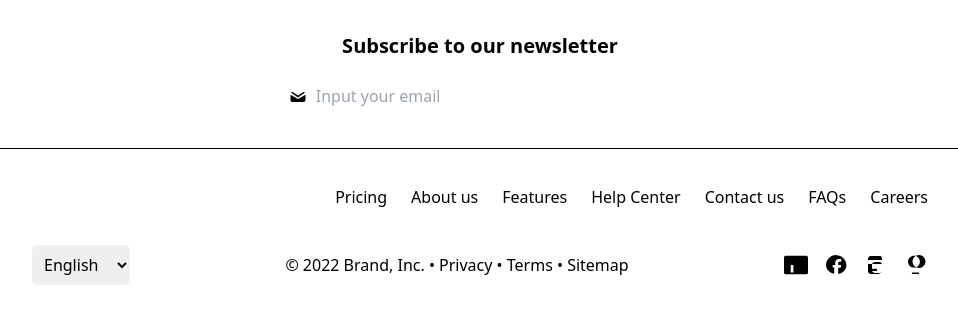
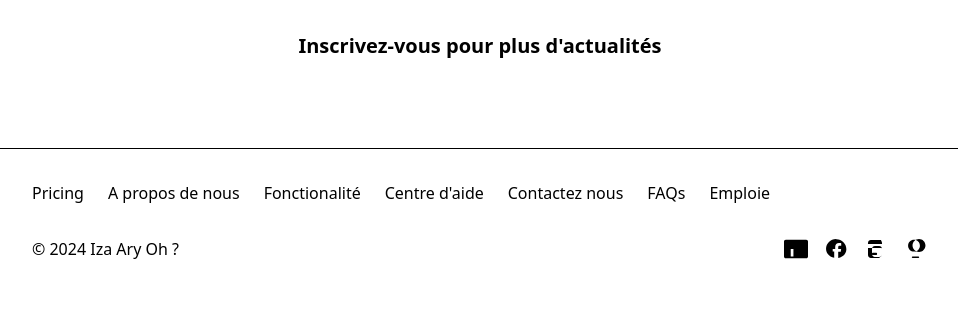
Before and after one commit to IzzoBio/frontend, a React (Vite) app: page /foot in a window 1280 px wide. Shown: the top 324 px of the page, without its empty margins (160-1118 px from the left). Built offline with nearby package versions, Linux system fonts and the light colour scheme.

Commit message:
fix: remove the navbar

```diff
--- a/src/app/Landing/Landing.jsx
+++ b/src/app/Landing/Landing.jsx
@@ -1,4 +1,4 @@
-import * as React from 'react';
+import React from 'react';
 import Box from '@mui/material/Box';
 import Button from '@mui/material/Button';
 import Typography from '@mui/material/Typography';
@@ -9,6 +9,7 @@ import Advantage from './Advantage';
 import Services from './Services';
 import Partner from './Partner';
 import NewsLetter from './NewsLetter';
+import Footer from '../footerTest/footerTest';
 
 const style = {
   position: 'absolute',
@@ -23,15 +24,23 @@ const style = {
 };
 
 export default function Landing() {
-
   return (
     <div>
         <Navbar />
         <Hero />
-        <Advantage />
-        <Services/>
-        <Partner />
-        <NewsLetter />
+        <section id="advantages">
+          <Advantage />
+        </section>
+        <section id="services">
+          <Services />
+        </section>
+        <section id="partner">
+          <Partner />
+        </section>
+        <section id="newsletter">
+          <NewsLetter />
+        </section>
+        <Footer />
     </div>
   );
 }
--- a/src/app/footerTest/footerTest.jsx
+++ b/src/app/footerTest/footerTest.jsx
@@ -6,25 +6,10 @@ const Footer = () => {
       <div className="max-w-6xl mx-auto flex flex-col items-center">
         {/* Section Newsletter */}
         <div className="text-center mb-8">
-          <h2 className="text-xl font-semibold mb-4">Subscribe to our newsletter</h2>
+          <h2 className="text-xl font-semibold mb-4">Inscrivez-vous pour plus d'actualités</h2>
           <div className="flex justify-center items-center space-x-4">
             <div className="relative">
-              <span className="absolute inset-y-0 left-0 flex items-center pl-3">
-                <svg
-                  className="w-5 h-5 text-gray-400"
-                  fill="currentColor"
-                  viewBox="0 0 20 20"
-                  xmlns="http://www.w3.org/2000/svg"
-                >
-                  <path d="M2.94 6.52L10 11.48l7.06-4.96a2.5 2.5 0 00-2.12-.28L10 9.4 5.06 6.24a2.5 2.5 0 00-2.12.28z"></path>
-                  <path d="M2.5 8.67v5.83A2.5 2.5 0 005 16h10a2.5 2.5 0 002.5-2.5V8.67L10 13.1 2.5 8.67z"></path>
-                </svg>
-              </span>
-              <input
-                type="email"
-                placeholder="Input your email"
-                className="pl-10 pr-4 py-2 rounded-md bg-gray-800 text-gray-300 focus:outline-none focus:ring-2 focus:ring-purple-600"
-              />
+
             </div>
             <button className="bg-purple-600 text-white px-4 py-2 rounded-md hover:bg-purple-500">
               Subscribe
@@ -35,28 +20,22 @@ const Footer = () => {
         {/* Logo et Navigation */}
         <div className="w-full flex flex-col items-center border-t border-gray-700 pt-8">
           <div className="flex justify-between items-center w-full max-w-4xl">
-            <div className="flex items-center space-x-2">
-              <div className="text-2xl font-bold text-white">ConnectHub</div>
-            </div>
+
             <ul className="flex space-x-6">
               <li className="hover:text-white cursor-pointer">Pricing</li>
-              <li className="hover:text-white cursor-pointer">About us</li>
-              <li className="hover:text-white cursor-pointer">Features</li>
-              <li className="hover:text-white cursor-pointer">Help Center</li>
-              <li className="hover:text-white cursor-pointer">Contact us</li>
+              <li className="hover:text-white cursor-pointer">A propos de nous</li>
+              <li className="hover:text-white cursor-pointer">Fonctionalité</li>
+              <li className="hover:text-white cursor-pointer">Centre d'aide</li>
+              <li className="hover:text-white cursor-pointer">Contactez nous</li>
               <li className="hover:text-white cursor-pointer">FAQs</li>
-              <li className="hover:text-white cursor-pointer">Careers</li>
+              <li className="hover:text-white cursor-pointer">Emploie</li>
             </ul>
           </div>
 
           {/* Sélection de langue */}
           <div className="flex justify-between items-center w-full max-w-4xl mt-8">
-            <select className="bg-gray-800 text-gray-300 p-2 rounded-md focus:outline-none">
-              <option>English</option>
-              <option>Français</option>
-              <option>Español</option>
-            </select>
-            <p className="text-gray-500">© 2022 Brand, Inc. • Privacy • Terms • Sitemap</p>
+
+            <p className="text-gray-500">© 2024 Iza Ary Oh ?</p>
             {/* Réseaux sociaux */}
             <div className="flex space-x-4">
               <a href="#" className="hover:text-white">
--- a/src/components/Navbar/Navbar.jsx
+++ b/src/components/Navbar/Navbar.jsx
@@ -1,9 +1,5 @@
 import React, { useState, useEffect } from 'react';
 import { FaBars, FaTimes } from 'react-icons/fa';
-
-const menu = [{
-
-}]
 
 const Navbar = () => {
     const [click, setClick] = useState(false);
@@ -26,7 +22,7 @@ const Navbar = () => {
     }, []);
 
     return (
-        <div className={`fixed top-0 left-0 w-full h-20 z-50 transition-all duration-300 ${isScrolled ? 'bg-white-90 text-black' : 'bg-transparent text-white'}`}>
+        <div className={`fixed top-0 left-0 w-full h-20 z-50 transition-all duration-300 ${isScrolled ? 'bg-white text-black' : 'bg-transparent text-white'}`}>
             <nav className="flex justify-between items-center h-full max-w-6xl mx-auto px-4">
                 <a href="/" className={`logo ${isScrolled ? 'text-black' : 'text-white'}`}>
                     <img src="./light.png" alt="logo" className="w-[50px] h-auto rounded-full" />
@@ -40,16 +36,16 @@ const Navbar = () => {
                 </div>
                 <ul className={`flex flex-col md:flex-row absolute md:static left-0 top-20 w-full md:w-auto transition-transform duration-300 ${click ? "translate-x-0" : "-translate-x-full"} md:transform-none`}>
                     <li className="py-4 md:py-0 md:px-4 font-medium">
-                        <a href="/home" onClick={closeMenu} className={`hover:border-b-2 border-champagne-600 ${isScrolled ? 'text-black' : 'text-white'}`}>Home</a>
+                        <a href="#advantages" onClick={closeMenu} className={`hover:border-b-2 border-champagne-600 ${isScrolled ? 'text-black' : 'text-white'}`}>Avantages</a>
                     </li>
                     <li className="py-4 md:py-0 md:px-4 font-medium">
-                        <a href="#about" onClick={closeMenu} className={`hover:border-b-2 border-champagne-600 ${isScrolled ? 'text-black' : 'text-white'}`}>About</a>
+                        <a href="#services" onClick={closeMenu} className={`hover:border-b-2 border-champagne-600 ${isScrolled ? 'text-black' : 'text-white'}`}>Services</a>
                     </li>
                     <li className="py-4 md:py-0 md:px-4 font-medium">
-                        <a href="#testimonials" onClick={closeMenu} className={`hover:border-b-2 border-champagne-600 ${isScrolled ? 'text-black' : 'text-white'}`}>Testimonials</a>
+                        <a href="#partner" onClick={closeMenu} className={`hover:border-b-2 border-champagne-600 ${isScrolled ? 'text-black' : 'text-white'}`}>Partenaire</a>
                     </li>
                     <li className="py-4 md:py-0 md:px-4 font-medium">
-                        <a href="#demo" onClick={closeMenu} className={`hover:border-b-2 border-champagne-600 ${isScrolled ? 'text-black' : 'text-white'}`}>Demo</a>
+                        <a href="#newsletter" onClick={closeMenu} className={`hover:border-b-2 border-champagne-600 ${isScrolled ? 'text-black' : 'text-white'}`}>Contactez-nous</a>
                     </li>
                 </ul>
             </nav>
--- a/src/components/Sidebar/Sidebar.jsx
+++ b/src/components/Sidebar/Sidebar.jsx
@@ -53,7 +53,7 @@ const Sidebar = () => {
                     </li>
                 </ul>
             </div>
-            <div className="text-center border-t border-[white]">
+            <div className="flex items-center justify-center text-center border-t border-[white]">
                 <button
                     onClick={handleLogout}
                     className="flex items-center justify-center text-sm text-[white] font-bold text-[16px] text-center mt-5 space-x-2"
```
